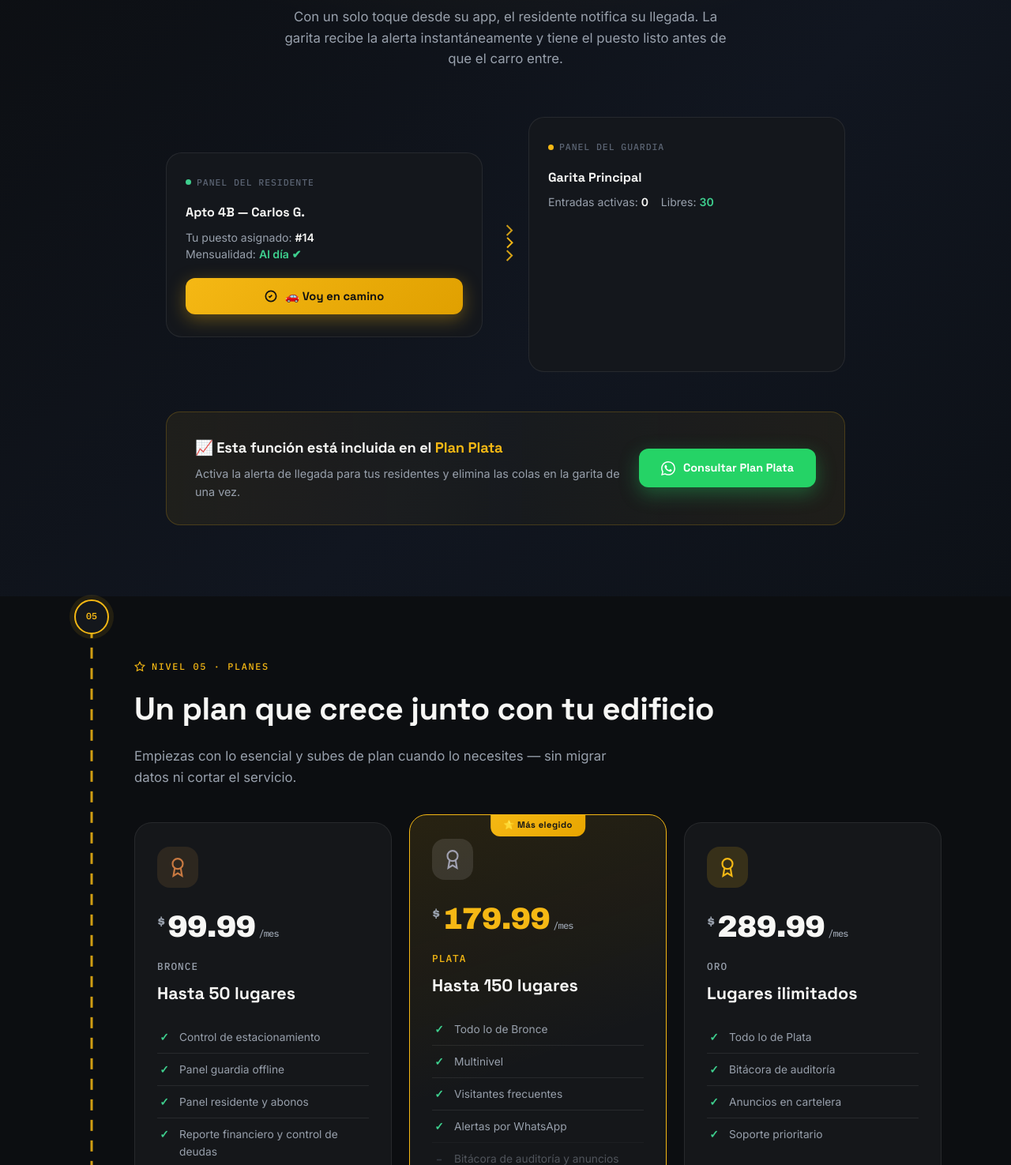
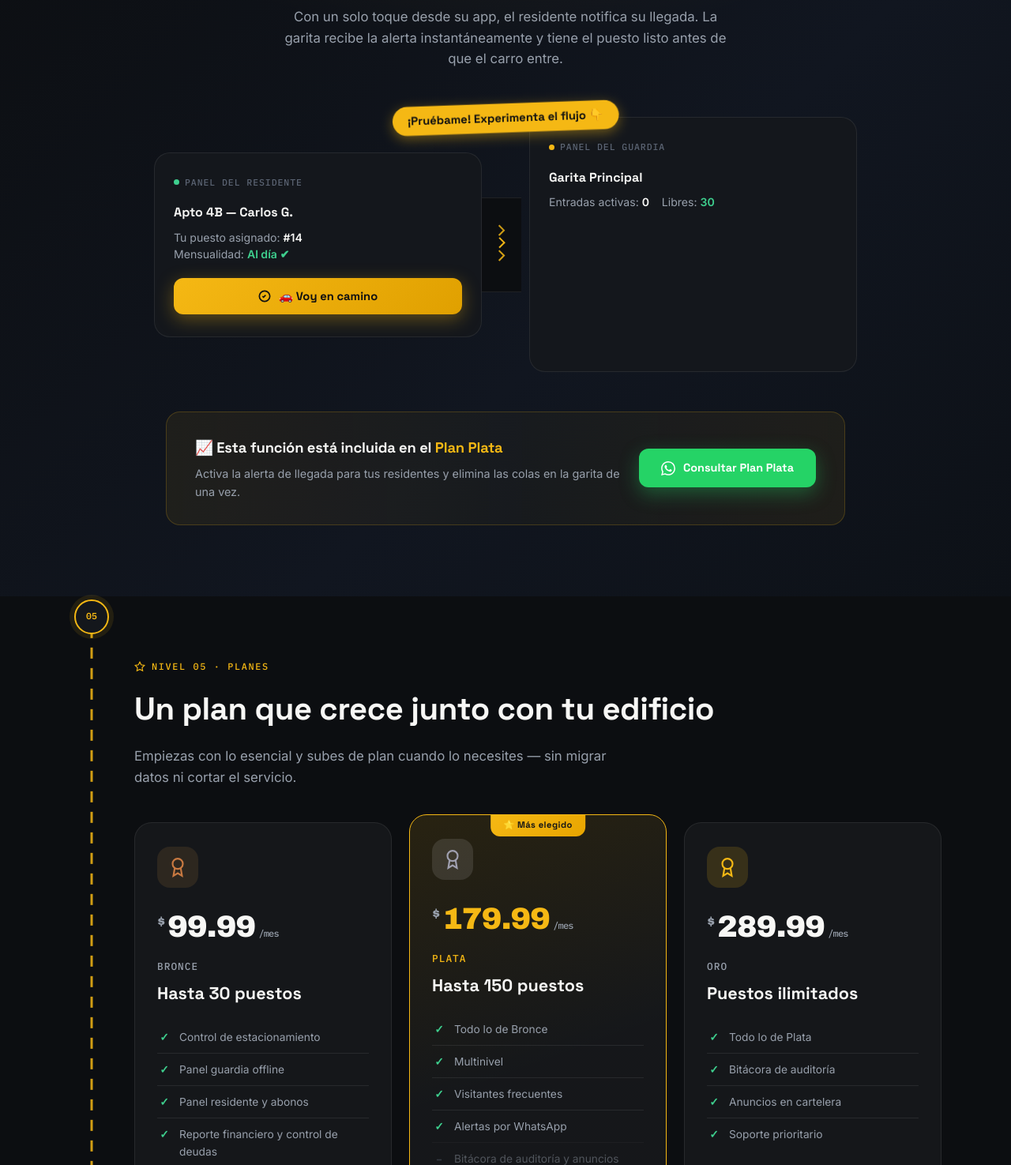
Before and after one commit to Kreika-hub/Sloty-Dossier, a plain HTML site: page index.html in a window 1280 px wide. Shown: the part 4820-6295 px from the top of the page at 79% size. Drawn offline with Linux system fonts and the light colour scheme.

Commit message:
Terminologia corregida a puestos y mejoras UI en el simulador Voy en camino

```diff
--- a/index.html
+++ b/index.html
@@ -502,13 +502,25 @@
   .upsell-header p{ color: var(--grey); max-width: 580px; margin: 0 auto; font-size: 1.05rem; }
 
   /* Simulator */
+  .simulator-wrapper{ position:relative; max-width:890px; margin: 0 auto 50px; }
+  .try-me-badge{
+    position: absolute; top: -16px; left: 50%; transform: translateX(-50%) rotate(-2deg);
+    background: var(--gold); color: #111; font-family: var(--head); font-weight: 700;
+    font-size: .88rem; padding: 6px 18px; border-radius: 99px;
+    box-shadow: 0 4px 14px rgba(245,184,20,.4); animation: pulseBadge 2s infinite;
+    z-index: 10; cursor: default;
+  }
+  @keyframes pulseBadge{
+    0%,100%{ transform: translateX(-50%) rotate(-2deg) scale(1); }
+    50%{ transform: translateX(-50%) rotate(-2deg) scale(1.05); }
+  }
   .simulator{
-    display: grid; grid-template-columns: 1fr auto 1fr;
-    gap: 24px; align-items: center; max-width: 860px; margin: 0 auto 50px;
+    display: grid; grid-template-columns: 1fr 60px 1fr;
+    gap: 0; align-items: center; justify-content: center;
   }
   .sim-card{
     background: var(--dark-2); border: 1px solid var(--line-dark);
-    border-radius: 20px; padding: 28px 24px;
+    border-radius: 20px; padding: 28px 24px; position:relative; z-index:2;
   }
   .sim-card-label{
     font-family: var(--mono); font-size: .72rem; color: var(--grey-dim);
@@ -535,7 +547,10 @@
 
   /* Signal beam */
   .sim-signal{
-    display: flex; flex-direction: column; align-items: center; gap: 6px;
+    display: flex; flex-direction: column; align-items: center; justify-content: center; gap: 6px;
+    background: #0c0e11; width: 60px; height: 120px; /* Bubble space */
+    border-top: 1px solid var(--line-dark); border-bottom: 1px solid var(--line-dark);
+    z-index: 1; margin: 0 -10px; position:relative;
   }
   .sig-arrow{
     width: 10px; height: 10px;
@@ -1172,7 +1187,7 @@
           <tr>
             <td data-label="Aspecto">Edificios chicos</td>
             <td data-label="Sistema tradicional">No escalable, muy caro</td>
-            <td data-label="Sloty" class="hi"><span class="check-icon">✓</span>Perfecto desde 10 lugares</td>
+            <td data-label="Sloty" class="hi"><span class="check-icon">✓</span>Perfecto desde 10 puestos</td>
           </tr>
         </tbody>
       </table>
@@ -1193,6 +1208,8 @@
       <p>Con un solo toque desde su app, el residente notifica su llegada. La garita recibe la alerta instantáneamente y tiene el puesto listo antes de que el carro entre.</p>
     </div>
 
+    <div class="simulator-wrapper">
+      <div class="try-me-badge">¡Pruébame! Experimenta el flujo 👇</div>
       <div class="simulator">
         <!-- Panel Residente -->
         <div class="sim-card">
@@ -1241,6 +1258,8 @@
         </div>
       </div>
         </div>
+      </div>
+    </div><!-- /simulator-wrapper -->
 
     <!-- CTA Strip -->
     <div class="upsell-cta-strip">
@@ -1313,7 +1332,7 @@ function triggerSignal(){
             <span class="price-period">/mes</span>
           </div>
           <div class="price-name">Bronce</div>
-          <div class="price-scope">Hasta 50 lugares</div>
+          <div class="price-scope">Hasta 30 puestos</div>
           <ul class="price-list">
             <li class="yes"><b>✓</b> Control de estacionamiento</li>
             <li class="yes"><b>✓</b> Panel guardia offline</li>
@@ -1340,7 +1359,7 @@ function triggerSignal(){
             <span class="price-period">/mes</span>
           </div>
           <div class="price-name" style="color:var(--gold)">Plata</div>
-          <div class="price-scope">Hasta 150 lugares</div>
+          <div class="price-scope">Hasta 150 puestos</div>
           <ul class="price-list">
             <li class="yes"><b>✓</b> Todo lo de Bronce</li>
             <li class="yes"><b>✓</b> Multinivel</li>
@@ -1365,7 +1384,7 @@ function triggerSignal(){
             <span class="price-period">/mes</span>
           </div>
           <div class="price-name">Oro</div>
-          <div class="price-scope">Lugares ilimitados</div>
+          <div class="price-scope">Puestos ilimitados</div>
           <ul class="price-list">
             <li class="yes"><b>✓</b> Todo lo de Plata</li>
             <li class="yes"><b>✓</b> Bitácora de auditoría</li>
```
Lines whose indentation alone changed are shown as unchanged.
